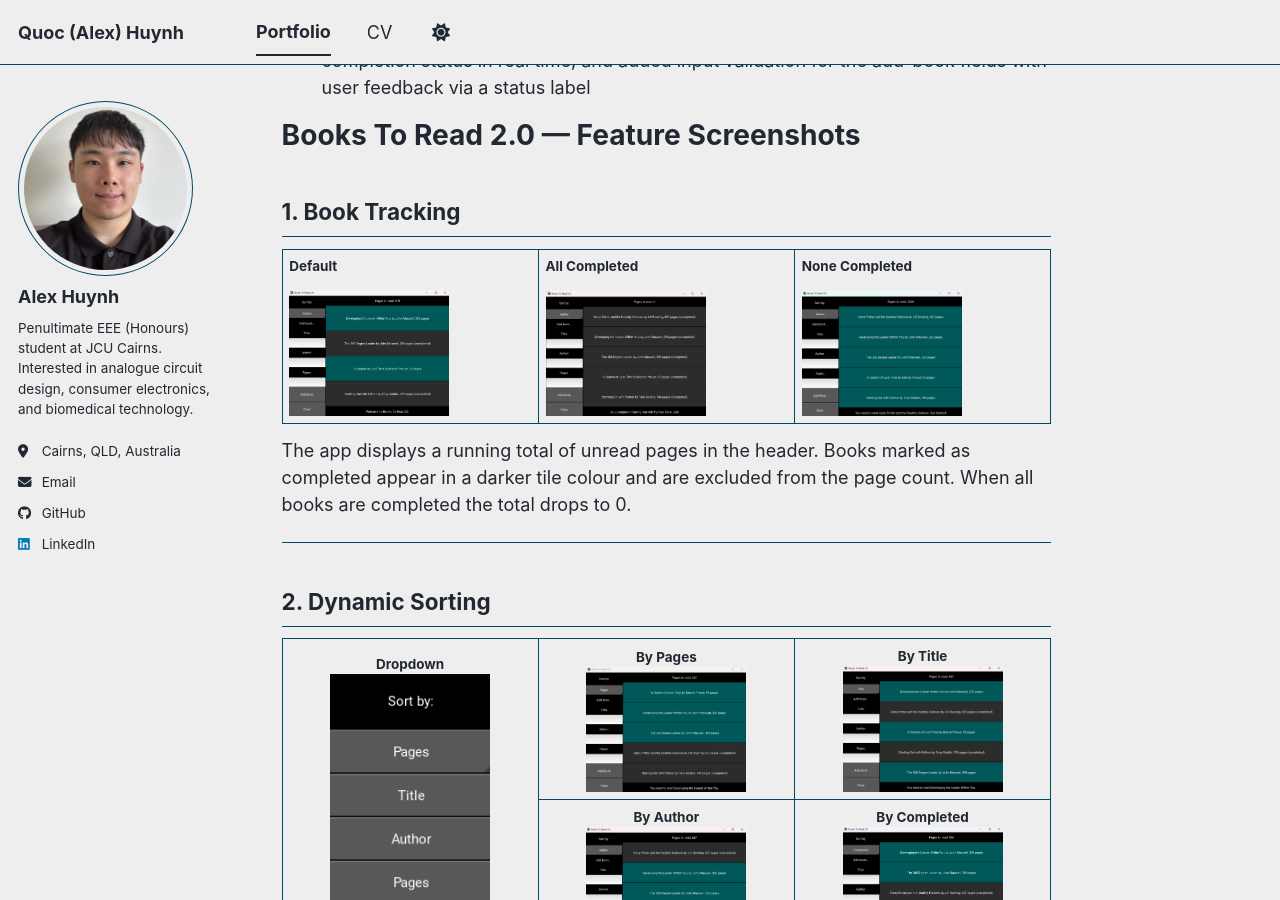
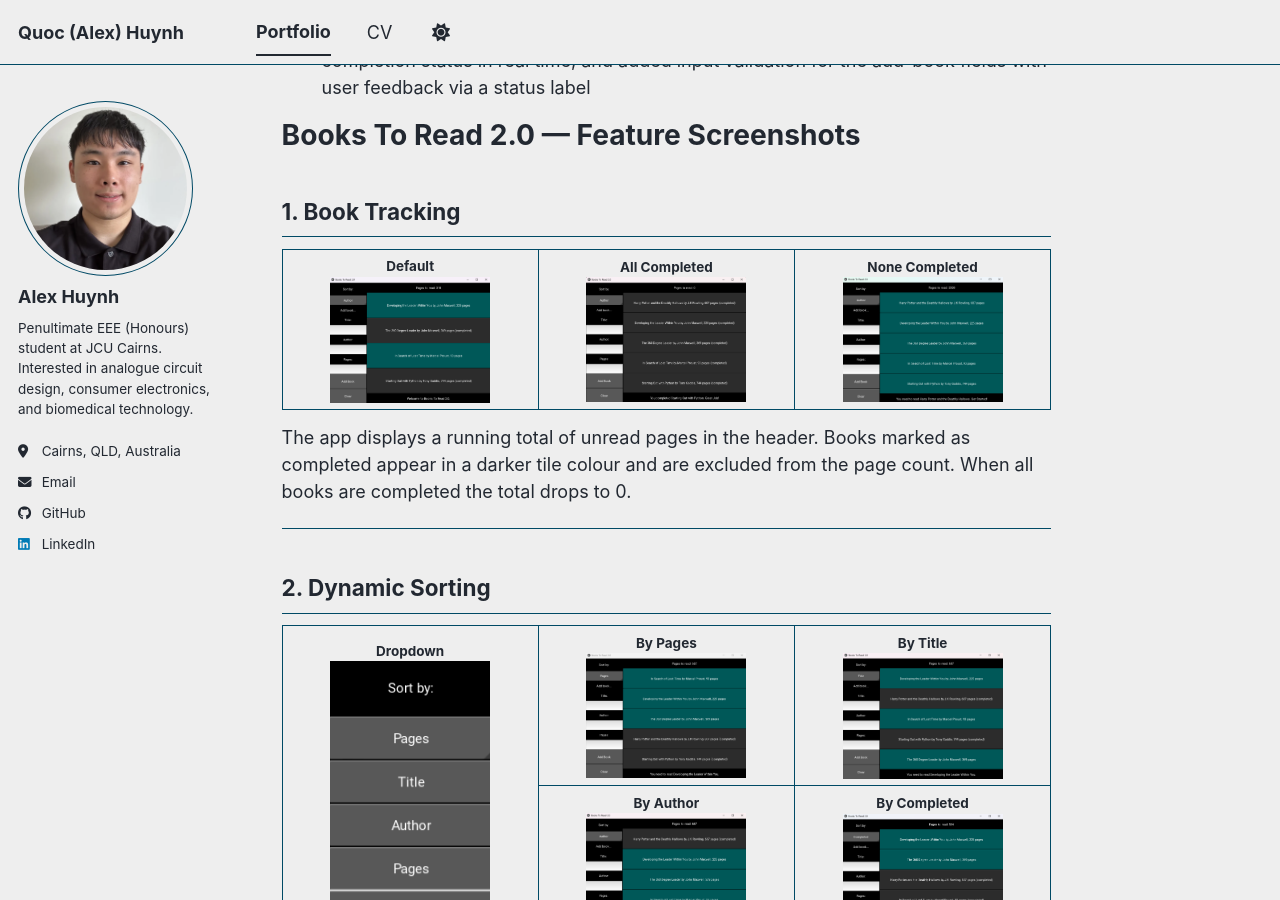
Before and after one commit to quochuynh1/quochuynh1.github.io, a Jekyll site: the page built from _portfolio/books2.md, in a window 1280 px wide and 900 px high, scrolled down 807 px. Built offline with Jekyll 4.4.1, drawn with Linux system fonts in a browser that asks for light colours; a script bundle is joined from its source files by our own code; library files that are not in the unit come from our copies.

Commit message:
Fix image sizing issue in books2.md

```diff
--- a/_portfolio/books2.md
+++ b/_portfolio/books2.md
@@ -27,14 +27,18 @@ Extend the Books to Read 1.0 console program into a Kivy-based GUI application u
 
 <table>
   <tr>
-    <th>Default</th>
-    <th>All Completed</th>
-    <th>None Completed</th>
-  </tr>
-  <tr>
-    <td><img src="/images/books2.png" width="160"></td>
-    <td><img src="/images/a2books/allbookscomplete.png" width="160"></td>
-    <td><img src="/images/a2books/nobookscomplete.png" width="160"></td>
+    <td style="text-align:center;">
+      <b>Default</b><br>
+      <img src="/images/books2.png" width="160">
+    </td>
+    <td style="text-align:center;">
+      <b>All Completed</b><br>
+      <img src="/images/a2books/allbookscomplete.png" width="160">
+    </td>
+    <td style="text-align:center;">
+      <b>None Completed</b><br>
+      <img src="/images/a2books/nobookscomplete.png" width="160">
+    </td>
   </tr>
 </table>
 
@@ -79,10 +83,10 @@ Clicking "Sort by" reveals the available sort options: Pages, Title, Author, and
 
 <table>
   <tr>
-    <th>Book Added</th>
-  </tr>
-  <tr>
-    <td><img src="/images/a2books/addbooks.png" width="160"></td>
+    <td style="text-align:center;">
+      <b>Book Added</b><br>
+      <img src="/images/a2books/addbooks.png" width="160">
+    </td>
   </tr>
 </table>
 
@@ -94,12 +98,14 @@ After filling in the Title, Author, and Pages fields and clicking "Add Book", th
 
 <table>
   <tr>
-    <th>Incomplete Form</th>
-    <th>Invalid Page Number</th>
-  </tr>
-  <tr>
-    <td><img src="/images/a2books/completeallfields.png" width="160"></td>
-    <td><img src="/images/a2books/invalidpageno.png" width="160"></td>
+    <td style="text-align:center;">
+      <b>Incomplete Form</b><br>
+      <img src="/images/a2books/completeallfields.png" width="160">
+    </td>
+    <td style="text-align:center;">
+      <b>Invalid Page Number</b><br>
+      <img src="/images/a2books/invalidpageno.png" width="160">
+    </td>
   </tr>
 </table>
 
```
